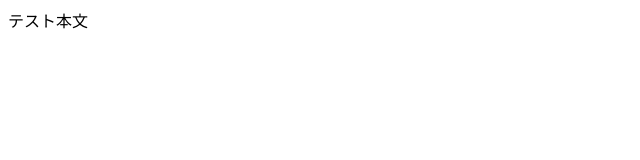
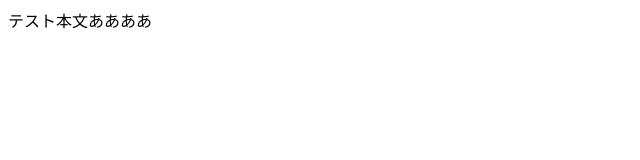
Before and after one commit to sakebupurin/test, a plain HTML site: page index.html in a window 1280 px wide. Shown: the full height of the page, 0-640 px from the left. Drawn offline with Linux system fonts and the light colour scheme.

Commit message:
Add files via upload

```diff
--- a/index.html
+++ b/index.html
@@ -6,6 +6,6 @@
     <title>Document</title>
 </head>
 <body>
-    テスト本文
+    テスト本文ああああ
 </body>
 </html>
```
